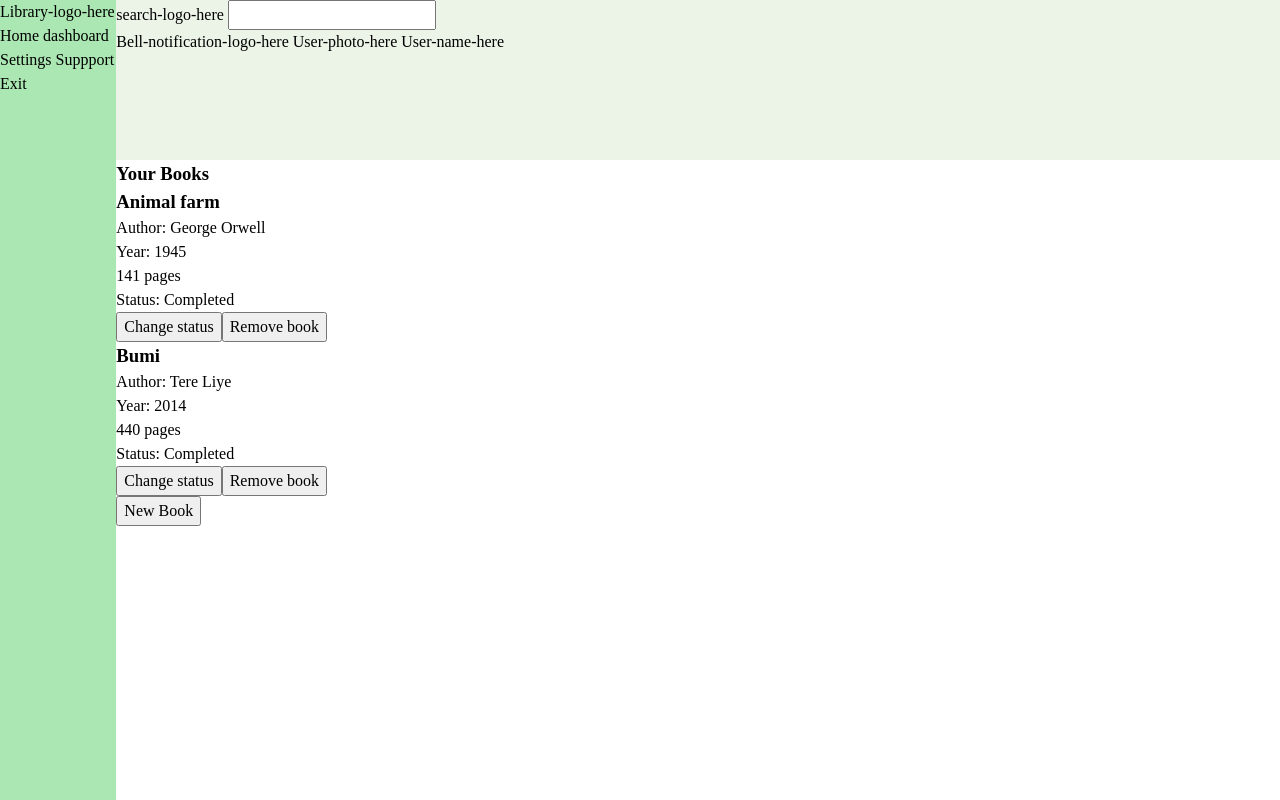
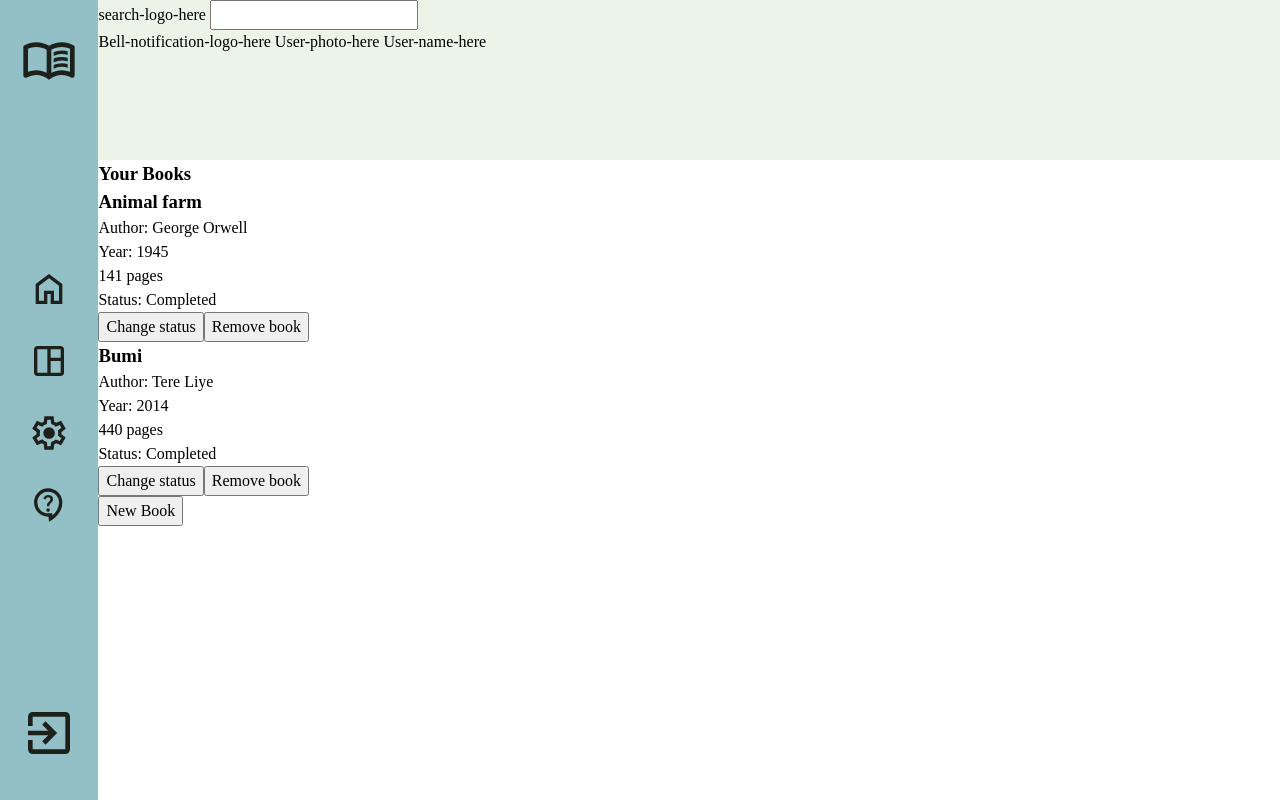
Before and after one commit to mbale014/library-app-js, a plain HTML site: page index.html in a window 1280 px wide. Drawn offline with Linux system fonts and the light colour scheme.

Commit message:
feat: add flex layout to sidebar; add icons to sidebar

```diff
--- a/index.html
+++ b/index.html
@@ -21,15 +21,32 @@
             </div>
         </div>
         <div class="sidebar">
-            <span>Library-logo-here</span>
+            <span><button id="book-logo"><svg xmlns="http://www.w3.org/2000/svg" viewBox="0 -960 960 960" fill="#1f1f1f">
+                <path d="M560-564v-68q33-14 67.5-21t72.5-7q26 0 51 4t49 10v64q-24-9-48.5-13.5T700-600q-38 0-73 9.5T560-564Zm0 220v-68q33-14 67.5-21t72.5-7q26 0 51 4t49 10v64q-24-9-48.5-13.5T700-380q-38 0-73 9t-67 27Zm0-110v-68q33-14 67.5-21t72.5-7q26 0 51 4t49 10v64q-24-9-48.5-13.5T700-490q-38 0-73 9.5T560-454ZM260-320q47 0 91.5 10.5T440-278v-394q-41-24-87-36t-93-12q-36 0-71.5 7T120-692v396q35-12 69.5-18t70.5-6Zm260 42q44-21 88.5-31.5T700-320q36 0 70.5 6t69.5 18v-396q-33-14-68.5-21t-71.5-7q-47 0-93 12t-87 36v394Zm-40 118q-48-38-104-59t-116-21q-42 0-82.5 11T100-198q-21 11-40.5-1T40-234v-482q0-11 5.5-21T62-752q46-24 96-36t102-12q58 0 113.5 15T480-740q51-30 106.5-45T700-800q52 0 102 12t96 36q11 5 16.5 15t5.5 21v482q0 23-19.5 35t-40.5 1q-37-20-77.5-31T700-240q-60 0-116 21t-104 59ZM280-494Z"/></svg>
+            </button></span>
             <div class="nav-sidebar">
-                <span>Home</span>
-                <span>dashboard</span>
-                <span>Settings</span>
-                <span>Suppport</span>
+                <span>
+                    <button id="home-logo"><svg xmlns="http://www.w3.org/2000/svg" viewBox="0 -960 960 960" fill="#1f1f1f">
+                    <path d="M240-200h120v-240h240v240h120v-360L480-740 240-560v360Zm-80 80v-480l320-240 320 240v480H520v-240h-80v240H160Zm320-350Z"/></svg>
+                </button></span>
+                <span>
+                    <button id="dashboard-logo"><svg xmlns="http://www.w3.org/2000/svg" viewBox="0 -960 960 960" fill="#1f1f1f">
+                    <path d="M200-120q-33 0-56.5-23.5T120-200v-560q0-33 23.5-56.5T200-840h560q33 0 56.5 23.5T840-760v560q0 33-23.5 56.5T760-120H200Zm0-80h240v-560H200v560Zm320 0h240v-280H520v280Zm0-360h240v-200H520v200Z"/></svg>
+                </button></span>
+                <span>
+                    <button id="settings-logo"><svg xmlns="http://www.w3.org/2000/svg" viewBox="0 -960 960 960" fill="#1f1f1f">
+                    <path d="m370-80-16-128q-13-5-24.5-12T307-235l-119 50L78-375l103-78q-1-7-1-13.5v-27q0-6.5 1-13.5L78-585l110-190 119 50q11-8 23-15t24-12l16-128h220l16 128q13 5 24.5 12t22.5 15l119-50 110 190-103 78q1 7 1 13.5v27q0 6.5-2 13.5l103 78-110 190-118-50q-11 8-23 15t-24 12L590-80H370Zm70-80h79l14-106q31-8 57.5-23.5T639-327l99 41 39-68-86-65q5-14 7-29.5t2-31.5q0-16-2-31.5t-7-29.5l86-65-39-68-99 42q-22-23-48.5-38.5T533-694l-13-106h-79l-14 106q-31 8-57.5 23.5T321-633l-99-41-39 68 86 64q-5 15-7 30t-2 32q0 16 2 31t7 30l-86 65 39 68 99-42q22 23 48.5 38.5T427-266l13 106Zm42-180q58 0 99-41t41-99q0-58-41-99t-99-41q-59 0-99.5 41T342-480q0 58 40.5 99t99.5 41Zm-2-140Z"/></svg>
+                </button></span>
+                <span>
+                    <button id="support-logo"><svg xmlns="http://www.w3.org/2000/svg" viewBox="0 -960 960 960" fill="#1f1f1f">
+                    <path d="m480-80-10-120h-10q-142 0-241-99t-99-241q0-142 99-241t241-99q71 0 132.5 26.5t108 73q46.5 46.5 73 108T800-540q0 75-24.5 144t-67 128q-42.5 59-101 107T480-80Zm80-146q71-60 115.5-140.5T720-540q0-109-75.5-184.5T460-800q-109 0-184.5 75.5T200-540q0 109 75.5 184.5T460-280h100v54Zm-101-95q17 0 29-12t12-29q0-17-12-29t-29-12q-17 0-29 12t-12 29q0 17 12 29t29 12Zm-29-127h60q0-30 6-42t38-44q18-18 30-39t12-45q0-51-34.5-76.5T460-720q-44 0-74 24.5T344-636l56 22q5-17 19-33.5t41-16.5q27 0 40.5 15t13.5 33q0 17-10 30.5T480-558q-35 30-42.5 47.5T430-448Zm30-65Z"/></svg>
+                </button></span>
             </div>
             <div class="exit">
-                <span>Exit</span>
+                <span>
+                    <button id="exit-logo"><svg xmlns="http://www.w3.org/2000/svg" viewBox="0 -960 960 960" fill="#1f1f1f">
+                    <path d="M200-120q-33 0-56.5-23.5T120-200v-160h80v160h560v-560H200v160h-80v-160q0-33 23.5-56.5T200-840h560q33 0 56.5 23.5T840-760v560q0 33-23.5 56.5T760-120H200Zm220-160-56-58 102-102H120v-80h346L364-622l56-58 200 200-200 200Z"/></svg></button>
+                </span>
             </div>
         </div>
         <div class="main-content">
--- a/styles.css
+++ b/styles.css
@@ -59,6 +59,7 @@ h1, h2, h3, h4, h5, h6 {
   --foreground-color: #CBF3BB;
   --primary-color: #ABE7B2;
   --secondary-color: #93BFC7;
+  --black: #1E211A;
 
   font-size: 16px;
 }
@@ -66,7 +67,7 @@ h1, h2, h3, h4, h5, h6 {
 .container {
   min-height: 100vh;
   display: grid;
-  grid-template-columns: 1fr 10fr;
+  grid-template-columns: 1fr 12fr;
   grid-template-rows: 1fr 4fr;
 }
 
@@ -76,6 +77,38 @@ h1, h2, h3, h4, h5, h6 {
 }
 
 .sidebar {
-  background-color: var(--primary-color);
-  grid-row: 1/ span 2
+  --logo-width: 3.5em;
+
+  background-color: var(--secondary-color);
+  grid-row: 1/ span 2;
+  display:flex;
+  flex-direction: column;
+  justify-content: space-between;
+  text-align: center;
+  padding: 2em 0;
+  min-width: 60px;
 }
+
+.nav-sidebar {
+  --logo-width: 2.5em;
+
+  display: flex;
+  flex-direction: column;
+  gap: 1.5em
+}
+
+button[id*='logo'] svg {
+  fill: var(--black);
+  stroke-width: 1px;
+  width: var(--logo-width);
+}
+
+button[id*='logo']:hover svg {
+  fill: rgb(229, 231, 224);
+  cursor: pointer;
+}
+
+button[id*='logo'] {
+  background-color: transparent;
+  border: none;
+}
```
